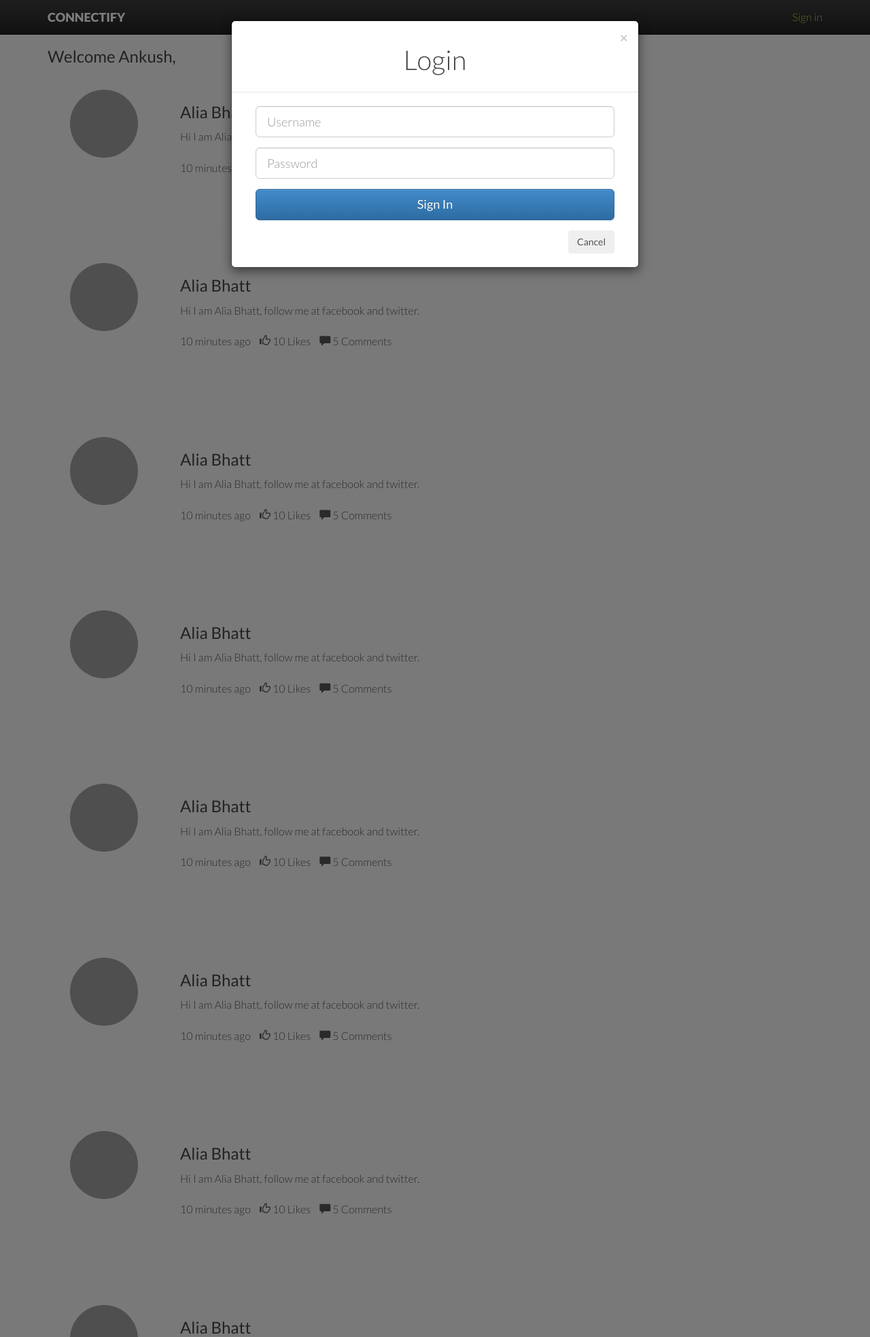
After one commit to ankushsachdeva/connectify, a CodeIgniter app: page /index.php/home/index in a window 1280 px wide, after a click on "Sign in". The commit adds this page. Shown: the top 1967 px of the page at 68% size. Run offline with CodeIgniter, Linux system fonts and the light colour scheme; some libraries are stand-ins or nearby versions; grey boxes are pictures that could not be loaded.

Commit message:
Layout for signup,login,feed+comment+like

```diff
--- /dev/null
+++ b/application/controllers/home.php
@@ -0,0 +1,27 @@
+<?php if ( ! defined('BASEPATH')) exit('No direct script access allowed');
+
+class Home extends CI_Controller {
+
+	function __construct(){
+		parent::__construct();
+
+	}
+	public function index()
+	{
+		$this->load->view('header',array('title' => "Home" ));
+		$stories = array( );
+		for ($i=0; $i < 10; $i++) {
+			$story = $this->load->view('story',
+				array('id'=>$i,'storyid'=>2,'comments'=>array(array('fname' => "Ankush" ,'lname'=>"Sachdeva" ,'content'=>"theek hai!")),
+					'likes'=>array(array('fname' => "Parineeti" ,'lname'=>"Chopra" ,'image'=>"http://2.bp.blogspot.com/-JzAEtW01NfY/UJFJz_50weI/AAAAAAAABDE/l7t4J3Atmgo/s1600/parineeti+Chopra.jpg")),
+					'fname' => "Alia", 'lname' => "Bhatt",'image' =>"http://www.hdwallpaperfans.com/wp-content/uploads/2013/01/Cute-Alia-Bhatt-in-a-casual-Indian-attire.jpg",'content'=>"Hi I am Alia Bhatt, follow me at facebook and twitter.", 'numLikes' =>"10", 'numComments' =>"5", 'time' => "10 minutes ago"),
+				true);
+			array_push($stories, $story);
+		}
+		$this->load->view('home', array('stories' => $stories, 'fname' => 'Ankush'));
+		$this->load->view('footer');
+
+	}
+
+
+}
--- a/application/controllers/welcome.php
+++ b/application/controllers/welcome.php
@@ -19,7 +19,10 @@ class Welcome extends CI_Controller {
 	 */
 	public function index()
 	{
+		$this->load->view('header',array('title' => "Welcome to connectify" ));
 		$this->load->view('welcome_message');
+		$this->load->view('footer');
+
 	}
 }
 
--- /dev/null
+++ b/application/views/footer.php
@@ -0,0 +1,23 @@
+<div id="footer">
+	<div class="container">
+		<div class="row">
+			<div class="col-lg-6 col-lg-offset-3">
+					<p class="copyright">Copyright &copy; 2014 - Connectify</p>
+			</div>
+		</div>
+	</div>
+	</div>
+
+    <script src="https://code.jquery.com/jquery-1.10.2.min.js"></script>
+    <script src="<?php echo base_url('assets/js/bootstrap.min.js')?>"></script>
+    <script src="<?php echo base_url('assets/js/bootstrap-datepicker.js')?>"></script>
+	<script>
+		$('.bday').datepicker()
+		function showComments($id){
+			$(".comments"+$id).toggle(function() {
+    		return false;
+		});
+		}
+	</script>
+  </body>
+</html>
--- /dev/null
+++ b/application/views/header.php
@@ -0,0 +1,86 @@
+<!DOCTYPE html>
+<html lang="en">
+  <head>
+    <meta charset="utf-8">
+    <meta http-equiv="X-UA-Compatible" content="IE=edge">
+    <meta name="viewport" content="width=device-width, initial-scale=1.0">
+    <meta name="description" content="">
+    <meta name="author" content="">
+    <link rel="shortcut icon" href="<?php echo base_url('assets/img/favicon.png')?>">
+
+    <title><?php echo $title?></title>
+
+    <!-- Bootstrap -->
+    <link href="<?php echo base_url('assets/css/bootstrap.css')?>" rel="stylesheet">
+	<link href="<?php echo base_url('assets/css/bootstrap-theme.css')?>" rel="stylesheet">
+	<link href="<?php echo base_url('assets/css/datepicker.css')?>" rel="stylesheet">
+
+    <!-- siimple style -->
+    <link href="<?php echo base_url('assets/css/style.css')?>" rel="stylesheet">
+
+    <!-- HTML5 shim and Respond.js IE8 support of HTML5 elements and media queries -->
+    <!--[if lt IE 9]>
+      <script src="https://oss.maxcdn.com/libs/html5shiv/3.7.0/html5shiv.js"></script>
+      <script src="https://oss.maxcdn.com/libs/respond.js/1.3.0/respond.min.js"></script>
+    <![endif]-->
+  </head>
+
+  <body>
+
+    <!-- Fixed navbar -->
+    <div class="navbar navbar-inverse navbar-fixed-top">
+      <div class="container">
+        <div class="navbar-header">
+          <button type="button" class="navbar-toggle" data-toggle="collapse" data-target=".navbar-collapse">
+            <span class="icon-bar"></span>
+            <span class="icon-bar"></span>
+            <span class="icon-bar"></span>
+          </button>
+          <a class="navbar-brand" href="<?echo base_url()?>">Connectify</a>
+        </div>
+        <div class="navbar-collapse collapse">
+          <ul class="nav navbar-nav navbar-right">
+            <?if(isset($loggedIn)){?>
+            <li><a href='#'>Profile</a></li>
+            <li><a href='#'>Friends</a></li>
+            <li><a href='#'>Groups</a></li>
+            <li><a href='#'>Sign out</a></li>
+            <? } else { ?>
+            <li data-toggle='modal' data-target='#loginModal' ><a href='#'>Sign in</a></li>
+              <?
+            }
+            ?>
+
+          </ul>
+        </div><!--/.nav-collapse -->
+      </div>
+    </div>
+
+    <div id="loginModal" class="modal" tabindex="-1" role="dialog" aria-hidden="true">
+  <div class="modal-dialog">
+  <div class="modal-content">
+      <div class="modal-header">
+          <button type="button" class="close" data-dismiss="modal" aria-hidden="true">×</button>
+          <h1 class="text-center">Login</h1>
+      </div>
+      <div class="modal-body">
+          <form class="form col-md-12 center-block" action="<? echo site_url('users/login') ?>" method="POST">
+            <div class="form-group">
+              <input type="text" class="form-control input-lg" placeholder="Username" name="username">
+            </div>
+            <div class="form-group">
+              <input type="password" class="form-control input-lg" placeholder="Password" name="password">
+            </div>
+            <div class="form-group">
+              <button class="btn btn-primary btn-lg btn-block">Sign In</button>
+            </div>
+          </form>
+      </div>
+      <div class="modal-footer">
+          <div class="col-md-12">
+          <button class="btn" data-dismiss="modal" aria-hidden="true">Cancel</button>
+      </div>
+      </div>
+  </div>
+  </div>
+</div>
--- /dev/null
+++ b/application/views/home.php
@@ -0,0 +1,12 @@
+<div class="container cbody">
+  <div class="row">
+    <div class="col-xs-12"><h3>Welcome <? echo $fname ?>,</h3></div>
+  </div>
+
+
+<?php
+foreach ($stories as $story) {
+  echo $story;
+}
+?>
+</div>
--- /dev/null
+++ b/application/views/story.php
@@ -0,0 +1,73 @@
+
+<div class="row">
+  <br>
+  <div class="col-md-2 col-sm-3 text-center">
+    <a class="story-img" href="#"><img src="<?if(isset($image)){echo $image;} else{echo '//placehold.it/100';}?>" style="width:100px;height:100px" class="img-circle"></a>
+  </div>
+  <div class="col-md-10 col-sm-9">
+    <h3><? echo $fname." ".$lname?></h3>
+    <div class="row">
+      <div class="col-xs-9">
+        <p><? echo $content?></p>
+         <!-- <p class="lead"><button class="btn btn-default">Read More</button></p> -->
+          <ul class="list-inline">
+            <li><? echo $time?></li>
+            <li class="hand-crs" data-toggle='modal' data-target='#likesModal<? if($numLikes>0){echo $id;}?>'><i class="glyphicon glyphicon-thumbs-up"></i> <?echo $numLikes?> Likes</li>
+            <li class="hand-crs" <? if(isset($numComments)){?>onclick="showComments(<?echo $id;?>)"<?}?> > <? if(isset($numComments)){?> <?}?><i class="glyphicon glyphicon-comment"></i> <? echo $numComments?> Comments
+            </li>
+          </ul>
+        </div>
+        <div class="col-xs-3"></div>
+      </div>
+      <br><br>
+    </div>
+  </div>
+  <div class="row comments comments<? echo $id?>">
+    <div class="col-xs-2"></div>
+    <div class="col-xs-9 well well-sm">
+      <?
+        foreach ($comments as $comment) { ?>
+          <div class="row">
+            <div class="col-xs-12"><h2><?echo $comment['fname'].' '.$comment['lname'] ?></h2>  </div>
+          </div>
+          <div class="row">
+            <div class="col-xs-12"><? echo $comment['content'] ?></div>
+          </div>
+        <?
+        }
+      ?>
+        <div class="row">
+          <div class="col-xs-12"><h2>Write a comment</h2>  </div>
+        </div>
+        <div class="row">
+          <div class="col-xs-12">
+          <form action="<? echo site_url('story/addComment')?>" method="POST">
+            <input type="hidden" name="storyid" value=<?echo $storyid?> >
+            <textarea name="content" class="form-control" id="" cols="30" rows="5"></textarea>
+            <button type="submit" class="btn btn-default">Submit</button>
+          </form>
+          </div>
+        </div>
+    </div>
+  </div>
+  <hr>
+  <div id="likesModal<? echo $id?>" class="modal" tabindex="-1" role="dialog" aria-hidden="true">
+  <div class="modal-dialog">
+  <div class="modal-content">
+      <div class="modal-header">
+          <button type="button" class="close" data-dismiss="modal" aria-hidden="true">×</button>
+          <h1 class="text-center">People who liked this</h1>
+      </div>
+      <div class="modal-body">
+         <?foreach ($likes as $like) { ?>
+           <div class="row">
+             <div class="col-xs-3"><img class="comment-img" src="<?if(isset($like['image'])){echo $like['image'];} else {echo '//placehold.it/100';}?>" alt=""></div>
+             <div class="col-xs-9"><?echo $like['fname'].' '.$like['lname']?></div>
+           </div>
+           <?
+         }?>
+      </div>
+
+      </div>
+  </div>
+  </div>
--- a/assets/css/style.css
+++ b/assets/css/style.css
@@ -34,33 +34,6 @@ h4 {
 p {
     margin-bottom: 20px;
     font-size: 16px;
-}
-
-
-a {
-    color: #d6ee18;
-    word-wrap: break-word;
-    -webkit-transition: color 0.1s ease-in, background 0.1s ease-in;
-    -moz-transition: color 0.1s ease-in, background 0.1s ease-in;
-    -ms-transition: color 0.1s ease-in, background 0.1s ease-in;
-    -o-transition: color 0.1s ease-in, background 0.1s ease-in;
-    transition: color 0.1s ease-in, background 0.1s ease-in;
-}
-
-a:hover,
-a:focus {
-    color: #b7cb1b;
-    text-decoration: none;
-    outline: 0;
-}
-
-a:before,
-a:after {
-    -webkit-transition: color 0.1s ease-in, background 0.1s ease-in;
-    -moz-transition: color 0.1s ease-in, background 0.1s ease-in;
-    -ms-transition: color 0.1s ease-in, background 0.1s ease-in;
-    -o-transition: color 0.1s ease-in, background 0.1s ease-in;
-    transition: color 0.1s ease-in, background 0.1s ease-in;
 }
 .navbar-inverse .navbar-nav > li > a {
     color: #c6d550;
@@ -193,3 +166,19 @@ p.copyright {
 	color: #fff;
 	text-align: center;
 }
+
+.cbody{
+  padding-top: 50px;
+}
+
+.modal-footer {   border-top: 0px; }
+.comments{
+  display: none;
+}
+.comment-img{
+  width:50px;
+  height:50px
+}
+.hand-crs{
+  cursor: pointer;
+}
--- a/connectify.sql
+++ b/connectify.sql
@@ -86,6 +86,7 @@ CREATE TABLE IF NOT EXISTS `stories` (
   `id` int(11) NOT NULL AUTO_INCREMENT,
   `authorid` int(11) NOT NULL,
   `content` text,
+  `time` timestamp DEFAULT CURRENT_TIMESTAMP,
   PRIMARY KEY (`id`),
   KEY `authorid` (`authorid`)
 ) ENGINE=InnoDB DEFAULT CHARSET=latin1 AUTO_INCREMENT=1 ;
```
Also changed, not shown: application/controllers/story.php (added, +20 -0 lines), application/controllers/user.php (+11 -1 lines), application/views/welcome_message.php (+1 -68 lines), assets/img/fox.jpg (added), assets/img/main-bg.jpg.
